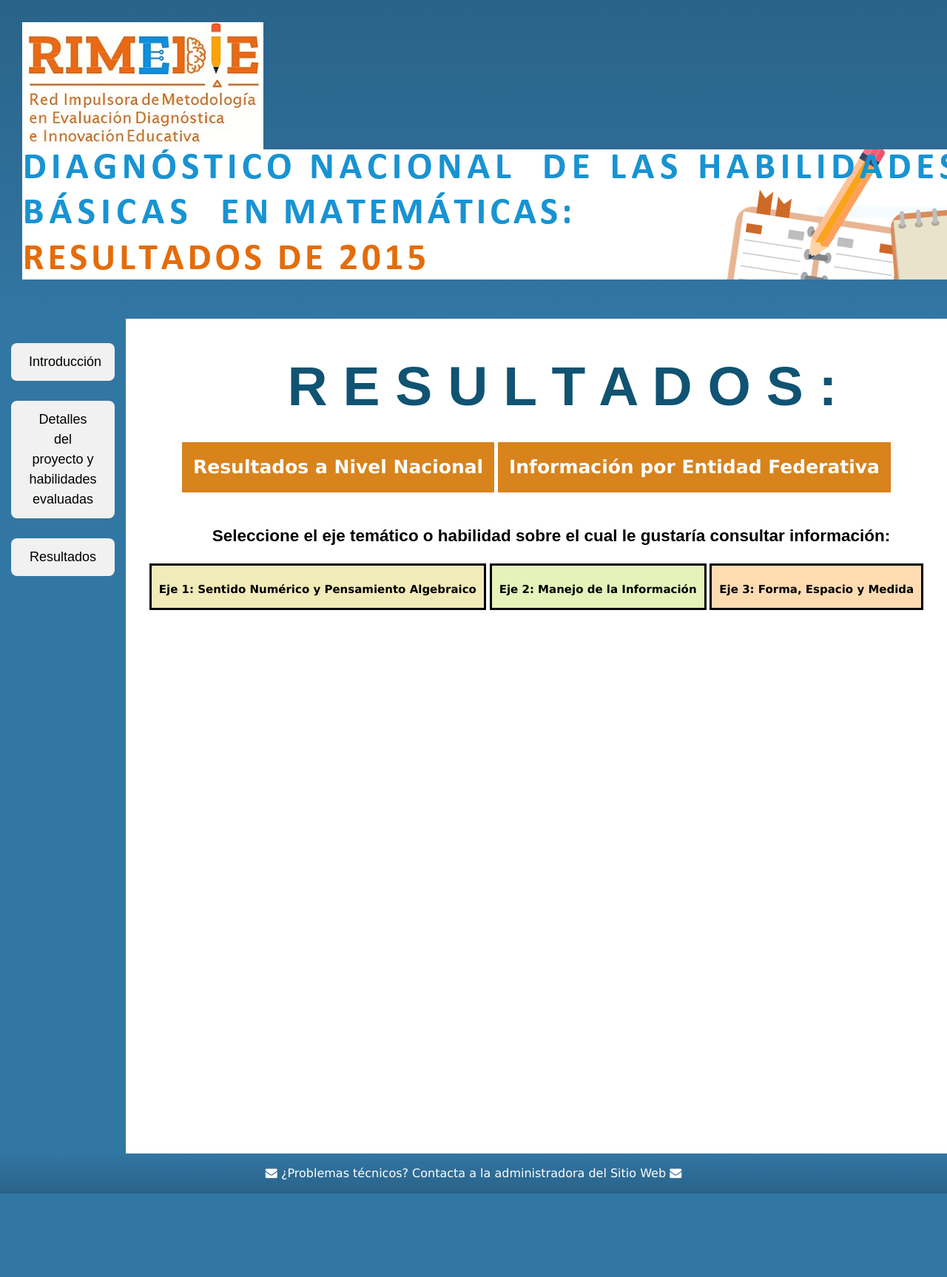
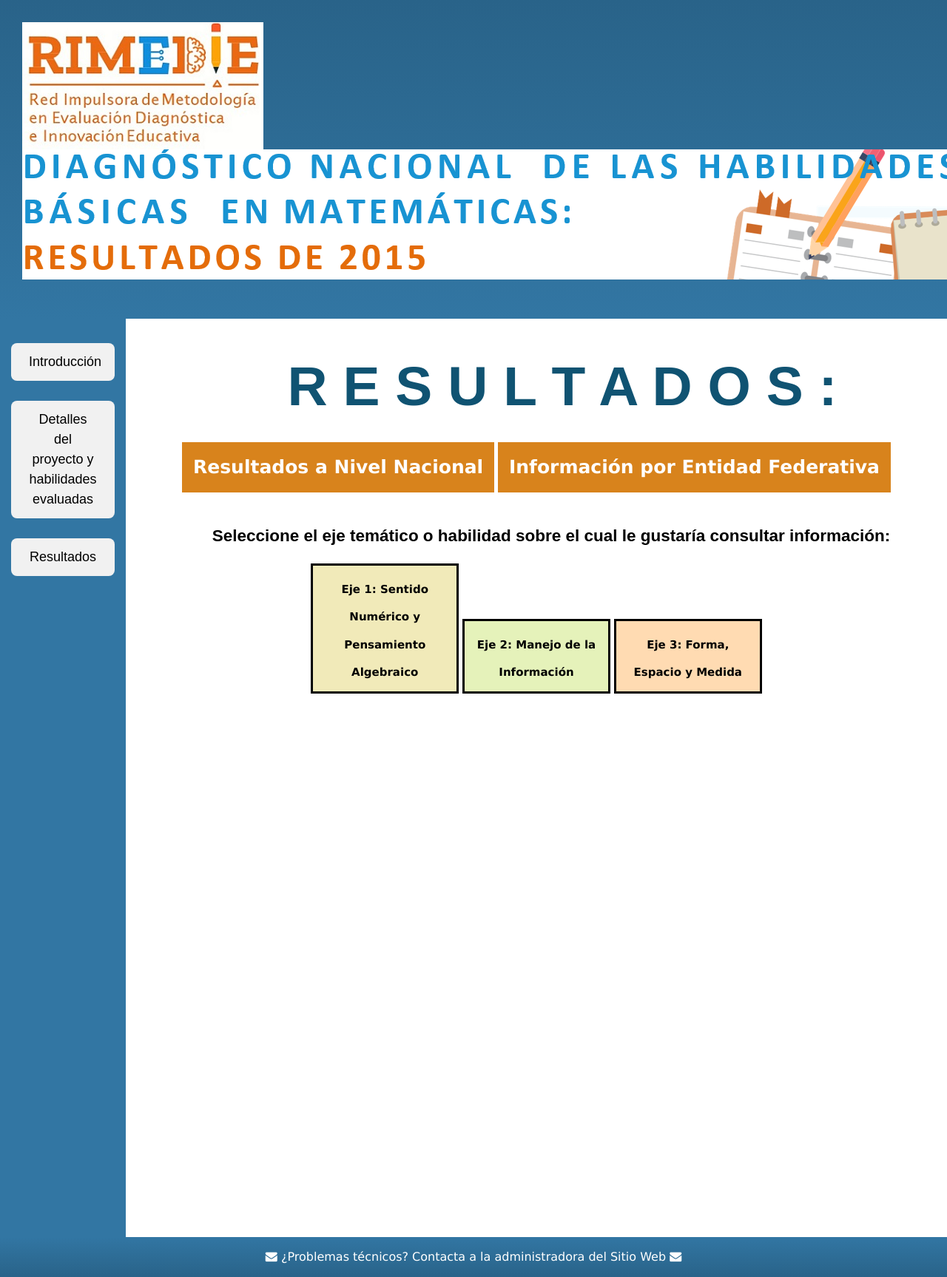
Before and after one commit to rimedie/rimedie.github.io, a Jekyll site: the page built from PLANEA-ELSEN_2015/Heatmaps.html, in a window 1280 px wide. Shown: the whole page at 74% size. Built offline with Jekyll 4.4.1, drawn with Linux system fonts in a browser that asks for light colours; before the commit the page ends 1614 px from its top, so only the background shows below that.

Commit message:
Update 1_MapasCalor.html

```diff
--- a/_layouts/1_MapasCalor.html
+++ b/_layouts/1_MapasCalor.html
@@ -288,7 +288,7 @@
 
 <h2 class="interact" style="font-size: 1.5em; text-align:center; font-family: sans-serif; color: black;">Seleccione el eje temático o habilidad sobre el cual le gustaría consultar información:</h1>
 <div class="dropdown">
-  <button class="dropbtn" style="padding:10px; background-color: #f1eab9; border: 3px solid black;"><a href="/ProyVisuales/1_Infografia_Feb2019/Heatmaps/Eje_SNPA.html" style="color:black;  font-size:15px;text-decoration: none;"><b>Eje 1: Sentido Numérico y Pensamiento Algebraico</b></a></button>
+  <button class="dropbtn" style="padding:10px; background-color: #f1eab9; border: 3px solid black;  width: 200px;"><a href="/ProyVisuales/1_Infografia_Feb2019/Heatmaps/Eje_SNPA.html" style="color:black;  font-size:15px;text-decoration: none;"><b>Eje 1: Sentido Numérico y Pensamiento Algebraico</b></a></button>
 	  <div class="dropdown-content" style="  width: 450px;">
     	<a href="/ProyVisuales/1_Infografia_Feb2019/Heatmaps/SNPA01.html">Habilidad SNPA01</a><div class="label">Comprensión de problemas matemáticos contextualizados</div>
 	<a href="/ProyVisuales/1_Infografia_Feb2019/Heatmaps/SNPA02.html">Habilidad SNPA02</a><div class="label">Comprensión del Sistema Internacional de Unidades</div>
@@ -306,7 +306,7 @@
 	</div>
 </div>
 <div class="dropdown">
-  <button class="dropbtn" style="padding:10px; background-color: #e5f2ba; border: 3px solid black;"><a href="/ProyVisuales/1_Infografia_Feb2019/Heatmaps/Eje_MI.html" style="color:black;  font-size:15px;text-decoration: none;"><b>Eje 2: Manejo de la Información</b></a></button>
+  <button class="dropbtn" style="padding:10px; background-color: #e5f2ba; border: 3px solid black;  width: 200px;"><a href="/ProyVisuales/1_Infografia_Feb2019/Heatmaps/Eje_MI.html" style="color:black;  font-size:15px;text-decoration: none;"><b>Eje 2: Manejo de la Información</b></a></button>
   <div class="dropdown-content" style="  width: 295px;">
     	<a href="/ProyVisuales/1_Infografia_Feb2019/Heatmaps/MI01.html">Habilidad MI01</a><div class="label">Comprensión de problemas matemáticos contextualizados</div>
 	<a href="/ProyVisuales/1_Infografia_Feb2019/Heatmaps/MI02.html">Habilidad MI02</a><div class="label">Comparación de la proporcionalidad de razones</div>
@@ -320,7 +320,7 @@
 	</div>
 </div>
 <div class="dropdown">
-  <button class="dropbtn" style="padding:10px; background-color: #ffdbb2; border: 3px solid black;"><a href="/ProyVisuales/1_Infografia_Feb2019/Heatmaps/Eje_FEM.html" style="color:black; font-size:15px;text-decoration: none;"><b>Eje 3: Forma, Espacio y Medida</b></a></button>
+  <button class="dropbtn" style="padding:10px; background-color: #ffdbb2; border: 3px solid black;  width: 200px;"><a href="/ProyVisuales/1_Infografia_Feb2019/Heatmaps/Eje_FEM.html" style="color:black; font-size:15px;text-decoration: none;"><b>Eje 3: Forma, Espacio y Medida</b></a></button>
   <div class="dropdown-content">
     	<a href="/ProyVisuales/1_Infografia_Feb2019/Heatmaps/FEM01.html">Habilidad FEM01</a><div class="label">Comprensión de problemas matemáticos contextualizados</div>
 	<a href="/ProyVisuales/1_Infografia_Feb2019/Heatmaps/FEM02.html">Habilidad FEM02</a><div class="label">Comprensión del Sistema Internacional de Unidades</div>
```
